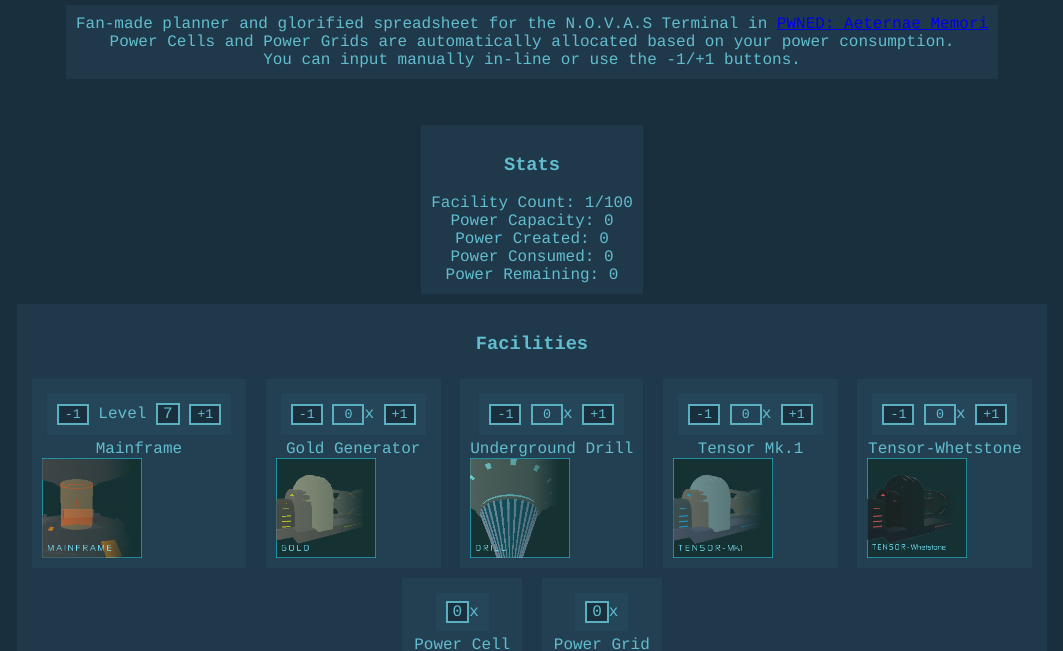
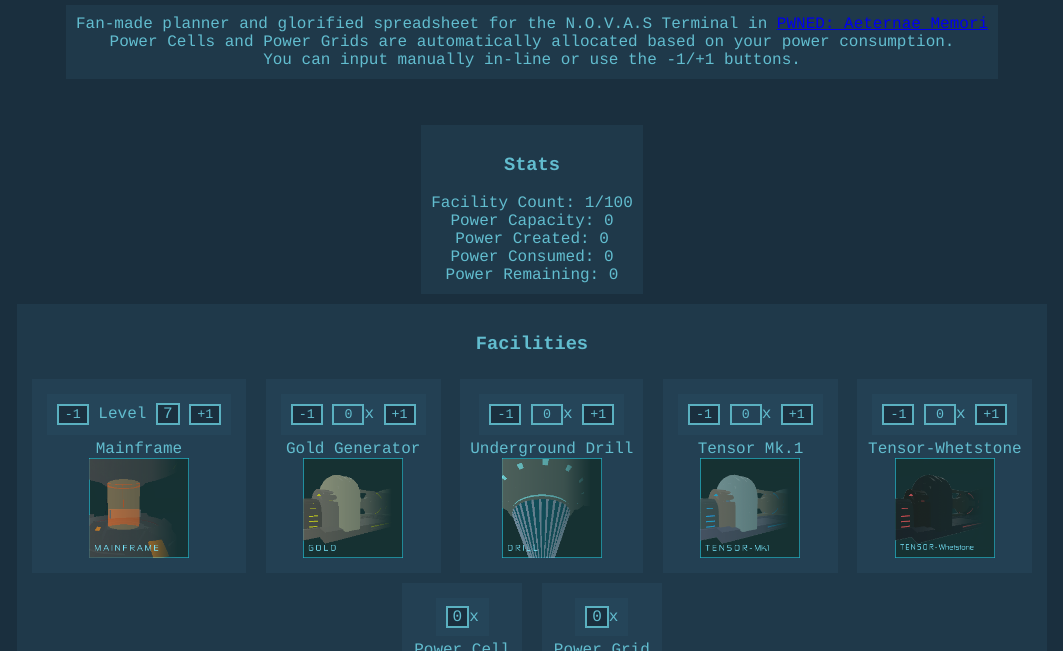
Before and after one commit to a-lil-birb/Novas-Terminal-Planner, a plain HTML site: page index.html in a window 1280 px wide. Shown: the part 80-731 px from the top of the page, without its empty margins (108-1171 px from the left). Drawn offline with Linux system fonts and the light colour scheme.

Commit message:
Revert "Update style.css"
This reverts commit ae444170ba111c88b7ed1b4a87971b39f8f090ff.

```diff
--- a/style.css
+++ b/style.css
@@ -39,8 +39,4 @@ div {
     background-color: rgba(43, 79, 104, 0.3);
     margin: 5px;
     padding: 10px;
-}
-
-img {
-    display: block;
 };
```
